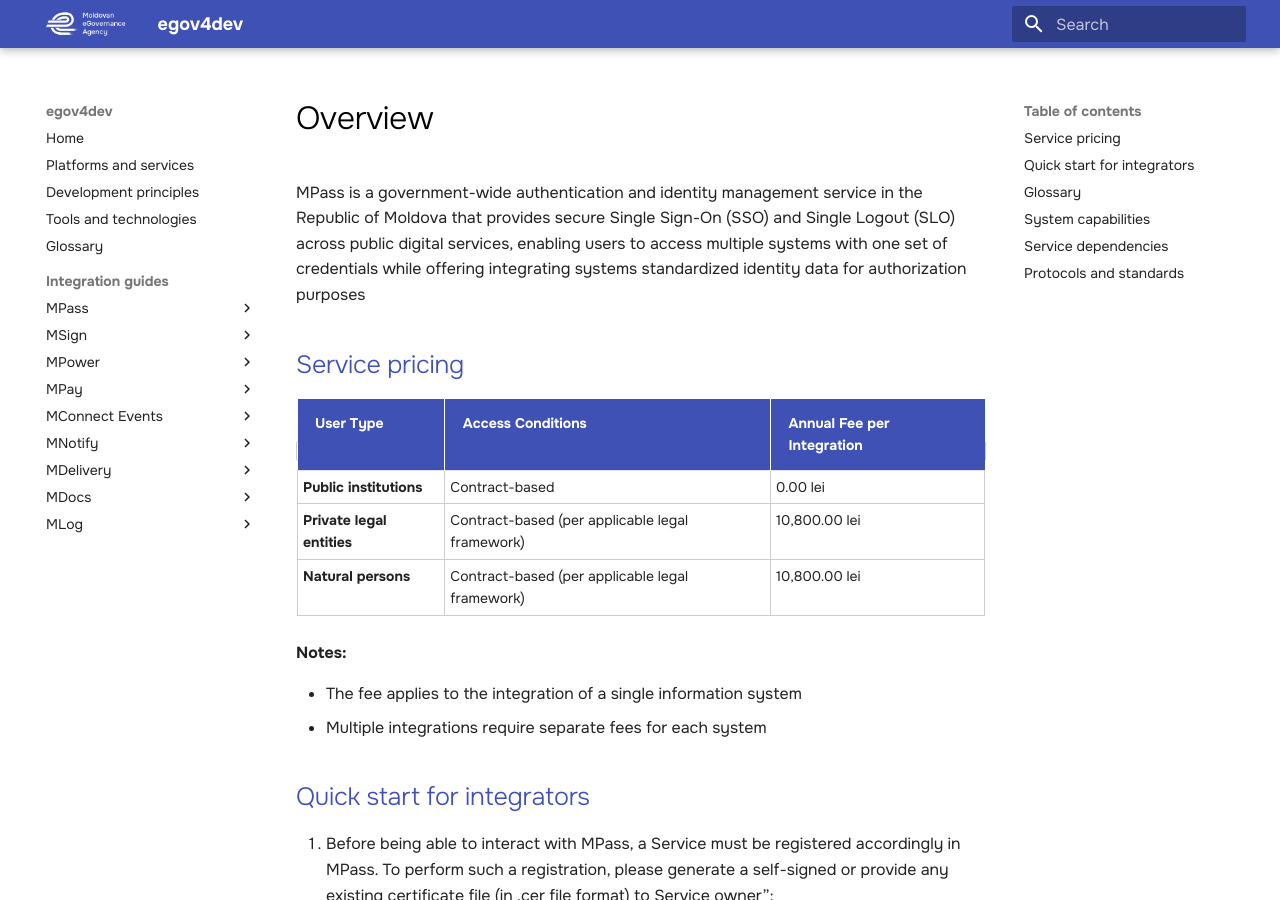
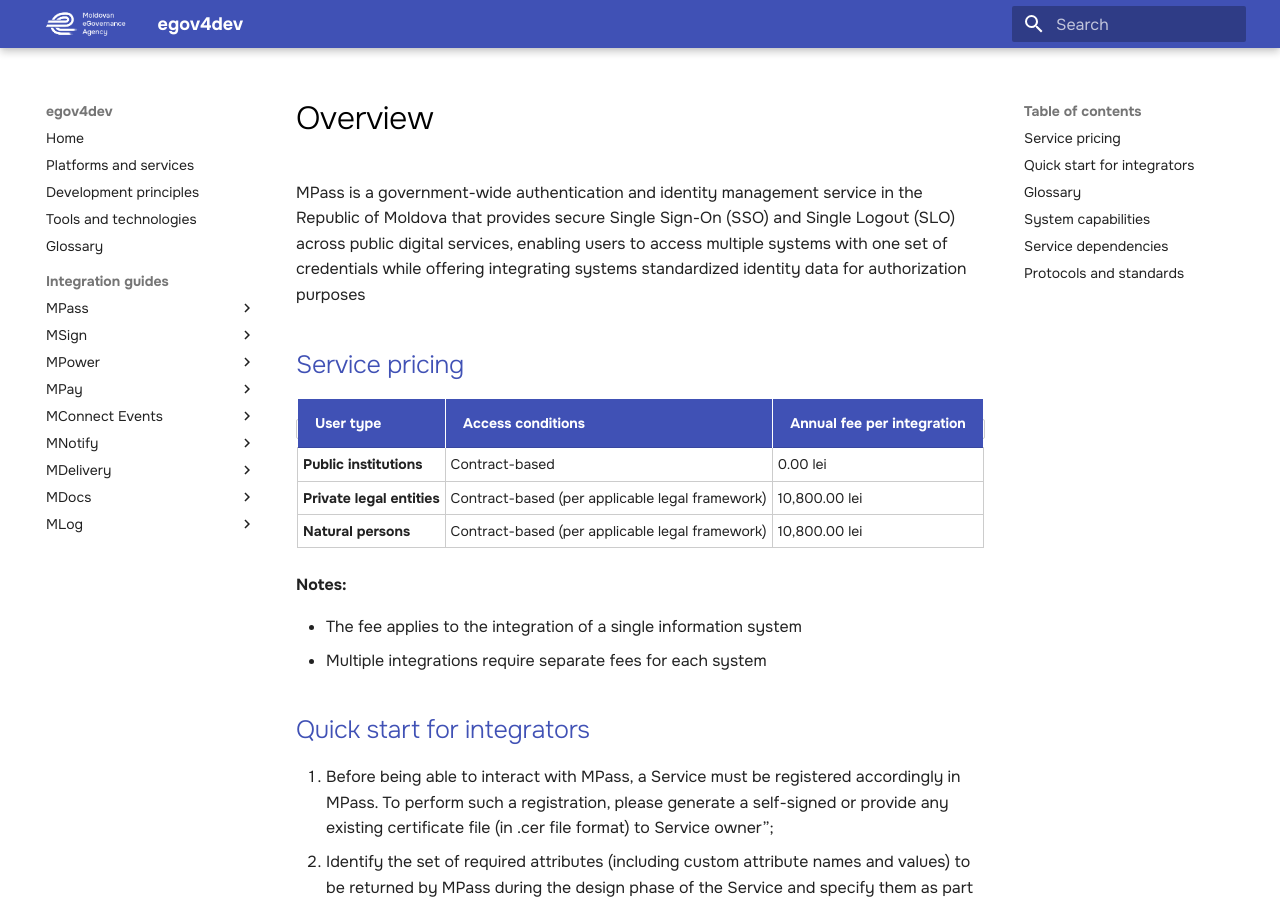
Before and after one commit to egov-moldova/egov4dev, an MkDocs documentation site: the page built from docs/guides/mpass/index.md, in a window 1280 px wide and 900 px high. Built offline with MkDocs 1.6.1 and Material for MkDocs 9.7.7, drawn with Linux system fonts in a browser that asks for light colours.

```diff
--- a/docs/guides/mpass/index.md
+++ b/docs/guides/mpass/index.md
@@ -4,7 +4,7 @@ MPass is a government-wide authentication and identity management service in the
 
 ## Service pricing
 
-| User Type | Access Conditions | Annual Fee per Integration |
+| User type | Access conditions | Annual fee per integration |
 |-----------|-------------------|---------------------------|
 | **Public institutions** | Contract-based | 0.00 lei |
 | **Private legal entities** | Contract-based (per applicable legal framework) | 10,800.00 lei |
```
